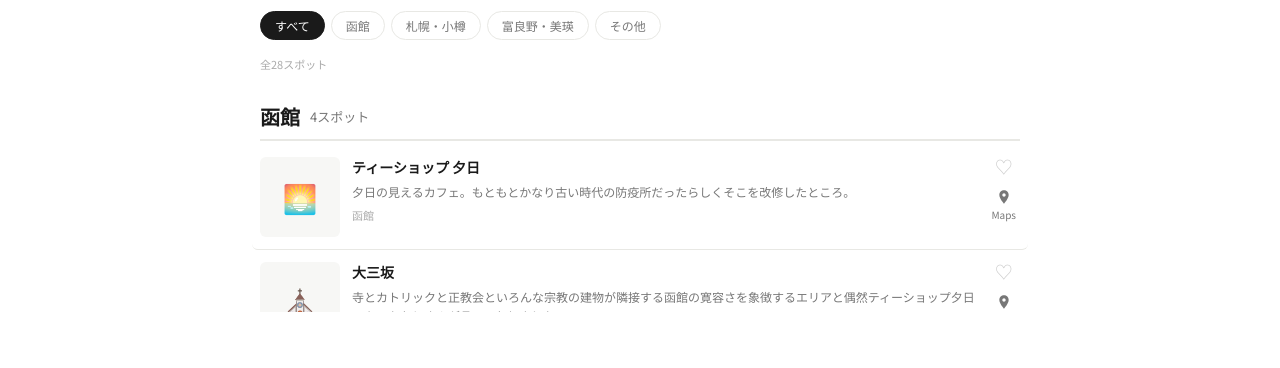
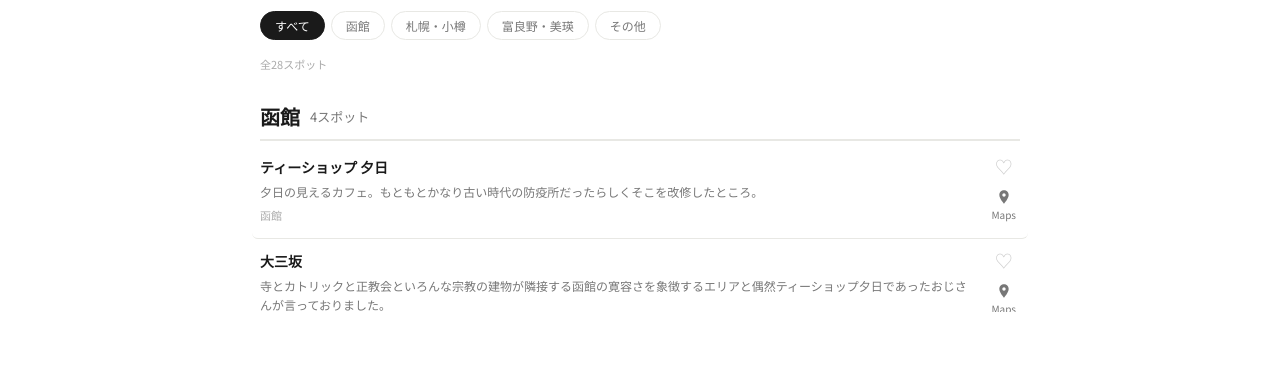
Before and after one commit to jzyou1/hokkaido-guide, a plain HTML site: page index.html in a window 1280 px wide. Shown: the part 488-856 px from the top of the page. Drawn offline with Linux system fonts and the light colour scheme.

Commit message:
スポットアイコン（絵文字）を非表示
Co-Authored-By: Claude Sonnet 4.6 <noreply@anthropic.com>

```diff
--- a/index.html
+++ b/index.html
@@ -185,21 +185,7 @@
     .spot-item.hidden { display: none; }
 
     .spot-num { display: none; }
-    .spot-photo {
-      flex-shrink: 0;
-      width: 80px; height: 80px;
-      border-radius: 6px;
-      background: var(--light);
-      overflow: hidden;
-      display: flex;
-      align-items: center;
-      justify-content: center;
-      font-size: 28px;
-    }
-    .spot-photo img {
-      width: 100%; height: 100%;
-      object-fit: cover;
-    }
+    .spot-photo { display: none; }
     .spot-info { flex: 1; min-width: 0; }
     .spot-top {
       display: flex;
```
